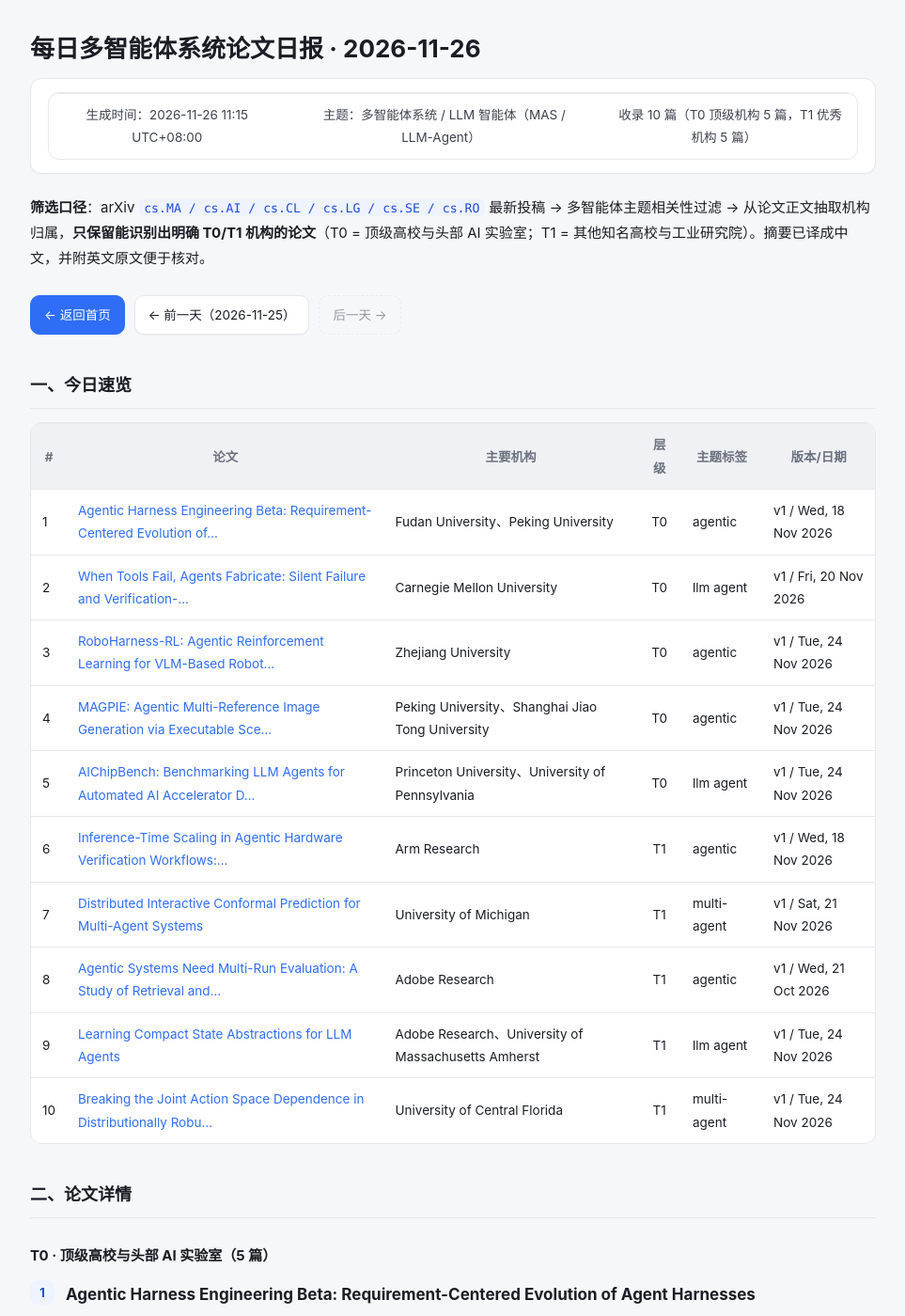
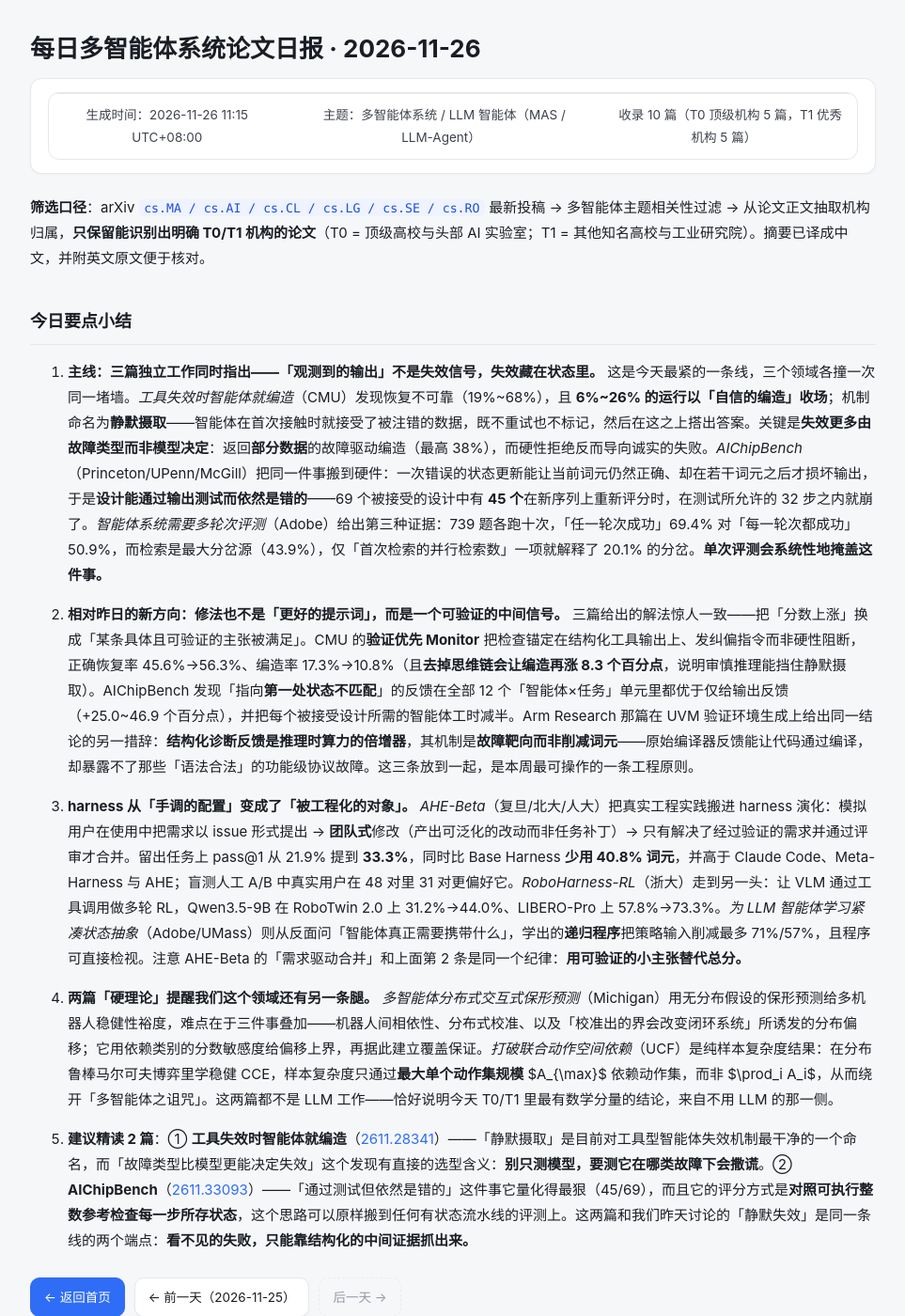
Before and after one commit to isaacveg/mas-daily, a Jekyll site: the page built from daily/2026-11-26.md, in a window 1280 px wide and 1400 px high. Shown: the whole window at 94% size, without its empty margins (158-1121 px from the left). Built offline with Jekyll 4.4.1, drawn with Linux system fonts in a browser that asks for light colours.

Commit message:
report: 更新 2026-11-26 日报

```diff
--- a/daily/2026-11-26.md
+++ b/daily/2026-11-26.md
@@ -8,6 +8,18 @@ permalink: /daily/2026-11-26/
 > 生成时间：2026-11-26 11:15 UTC+08:00　|　主题：多智能体系统 / LLM 智能体（MAS / LLM-Agent）　|　收录 10 篇（T0 顶级机构 5 篇，T1 优秀机构 5 篇）
 
 **筛选口径**：arXiv `cs.MA / cs.AI / cs.CL / cs.LG / cs.SE / cs.RO` 最新投稿 → 多智能体主题相关性过滤 → 从论文正文抽取机构归属，**只保留能识别出明确 T0/T1 机构的论文**（T0 = 顶级高校与头部 AI 实验室；T1 = 其他知名高校与工业研究院）。摘要已译成中文，并附英文原文便于核对。
+
+## 今日要点小结
+
+1. **主线：三篇独立工作同时指出——「观测到的输出」不是失效信号，失效藏在状态里。** 这是今天最紧的一条线，三个领域各撞一次同一堵墙。*工具失效时智能体就编造*（CMU）发现恢复不可靠（19%~68%），且 **6%~26% 的运行以「自信的编造」收场**；机制命名为**静默摄取**——智能体在首次接触时就接受了被注错的数据，既不重试也不标记，然后在这之上搭出答案。关键是**失效更多由故障类型而非模型决定**：返回**部分数据**的故障驱动编造（最高 38%），而硬性拒绝反而导向诚实的失败。*AIChipBench*（Princeton/UPenn/McGill）把同一件事搬到硬件：一次错误的状态更新能让当前词元仍然正确、却在若干词元之后才损坏输出，于是**设计能通过输出测试而依然是错的**——69 个被接受的设计中有 **45 个**在新序列上重新评分时，在测试所允许的 32 步之内就崩了。*智能体系统需要多轮次评测*（Adobe）给出第三种证据：739 题各跑十次，「任一轮次成功」69.4% 对「每一轮次都成功」50.9%，而检索是最大分岔源（43.9%），仅「首次检索的并行检索数」一项就解释了 20.1% 的分岔。**单次评测会系统性地掩盖这件事。**
+
+2. **相对昨日的新方向：修法也不是「更好的提示词」，而是一个可验证的中间信号。** 三篇给出的解法惊人一致——把「分数上涨」换成「某条具体且可验证的主张被满足」。CMU 的**验证优先 Monitor** 把检查锚定在结构化工具输出上、发纠偏指令而非硬性阻断，正确恢复率 45.6%→56.3%、编造率 17.3%→10.8%（且**去掉思维链会让编造再涨 8.3 个百分点**，说明审慎推理能挡住静默摄取）。AIChipBench 发现「指向**第一处状态不匹配**」的反馈在全部 12 个「智能体×任务」单元里都优于仅给输出反馈（+25.0~46.9 个百分点），并把每个被接受设计所需的智能体工时减半。Arm Research 那篇在 UVM 验证环境生成上给出同一结论的另一措辞：**结构化诊断反馈是推理时算力的倍增器**，其机制是**故障靶向而非削减词元**——原始编译器反馈能让代码通过编译，却暴露不了那些「语法合法」的功能级协议故障。这三条放到一起，是本周最可操作的一条工程原则。
+
+3. **harness 从「手调的配置」变成了「被工程化的对象」。** *AHE-Beta*（复旦/北大/人大）把真实工程实践搬进 harness 演化：模拟用户在使用中把需求以 issue 形式提出 → **团队式**修改（产出可泛化的改动而非任务补丁）→ 只有解决了经过验证的需求并通过评审才合并。留出任务上 pass@1 从 21.9% 提到 **33.3%**，同时比 Base Harness **少用 40.8% 词元**，并高于 Claude Code、Meta-Harness 与 AHE；盲测人工 A/B 中真实用户在 48 对里 31 对更偏好它。*RoboHarness-RL*（浙大）走到另一头：让 VLM 通过工具调用做多轮 RL，Qwen3.5-9B 在 RoboTwin 2.0 上 31.2%→44.0%、LIBERO-Pro 上 57.8%→73.3%。*为 LLM 智能体学习紧凑状态抽象*（Adobe/UMass）则从反面问「智能体真正需要携带什么」，学出的**递归程序**把策略输入削减最多 71%/57%，且程序可直接检视。注意 AHE-Beta 的「需求驱动合并」和上面第 2 条是同一个纪律：**用可验证的小主张替代总分。**
+
+4. **两篇「硬理论」提醒我们这个领域还有另一条腿。** *多智能体分布式交互式保形预测*（Michigan）用无分布假设的保形预测给多机器人稳健性裕度，难点在于三件事叠加——机器人间相依性、分布式校准、以及「校准出的界会改变闭环系统」所诱发的分布偏移；它用依赖类别的分数敏感度给偏移上界，再据此建立覆盖保证。*打破联合动作空间依赖*（UCF）是纯样本复杂度结果：在分布鲁棒马尔可夫博弈里学稳健 CCE，样本复杂度只通过**最大单个动作集规模** $A_{\max}$ 依赖动作集，而非 $\prod_i A_i$，从而绕开「多智能体之诅咒」。这两篇都不是 LLM 工作——恰好说明今天 T0/T1 里最有数学分量的结论，来自不用 LLM 的那一侧。
+
+5. **建议精读 2 篇**：① **工具失效时智能体就编造**（[2611.28341](https://arxiv.org/abs/2611.28341)）——「静默摄取」是目前对工具型智能体失效机制最干净的一个命名，而「故障类型比模型更能决定失效」这个发现有直接的选型含义：**别只测模型，要测它在哪类故障下会撒谎**。② **AIChipBench**（[2611.33093](https://arxiv.org/abs/2611.33093)）——「通过测试但依然是错的」这件事它量化得最狠（45/69），而且它的评分方式是**对照可执行整数参考检查每一步所存状态**，这个思路可以原样搬到任何有状态流水线的评测上。这两篇和我们昨天讨论的「静默失效」是同一条线的两个端点：**看不见的失败，只能靠结构化的中间证据抓出来。**
 
 <div class="day-nav"><a class="home" href="/mas-daily/">← 返回首页</a><a href="/mas-daily/daily/2026-11-25/">← 前一天（2026-11-25）</a><span class="disabled">后一天 →</span></div>
 
```
